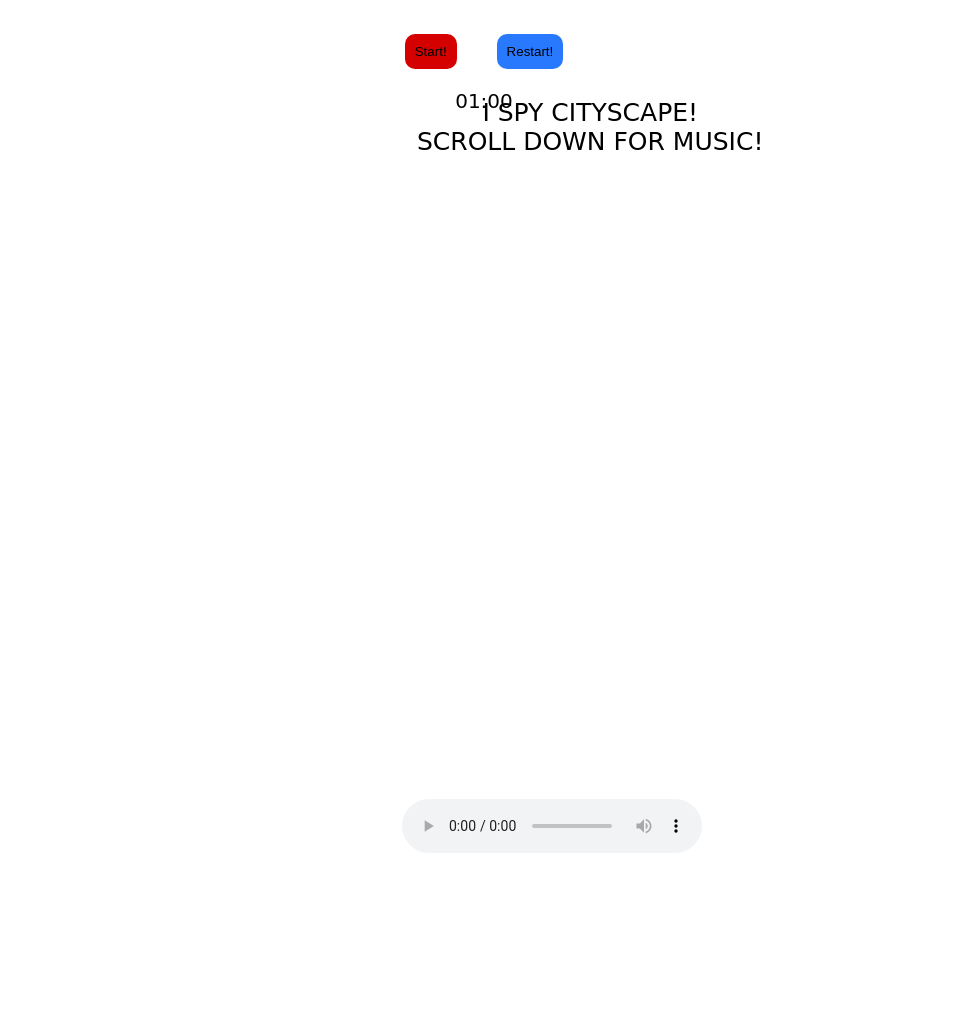
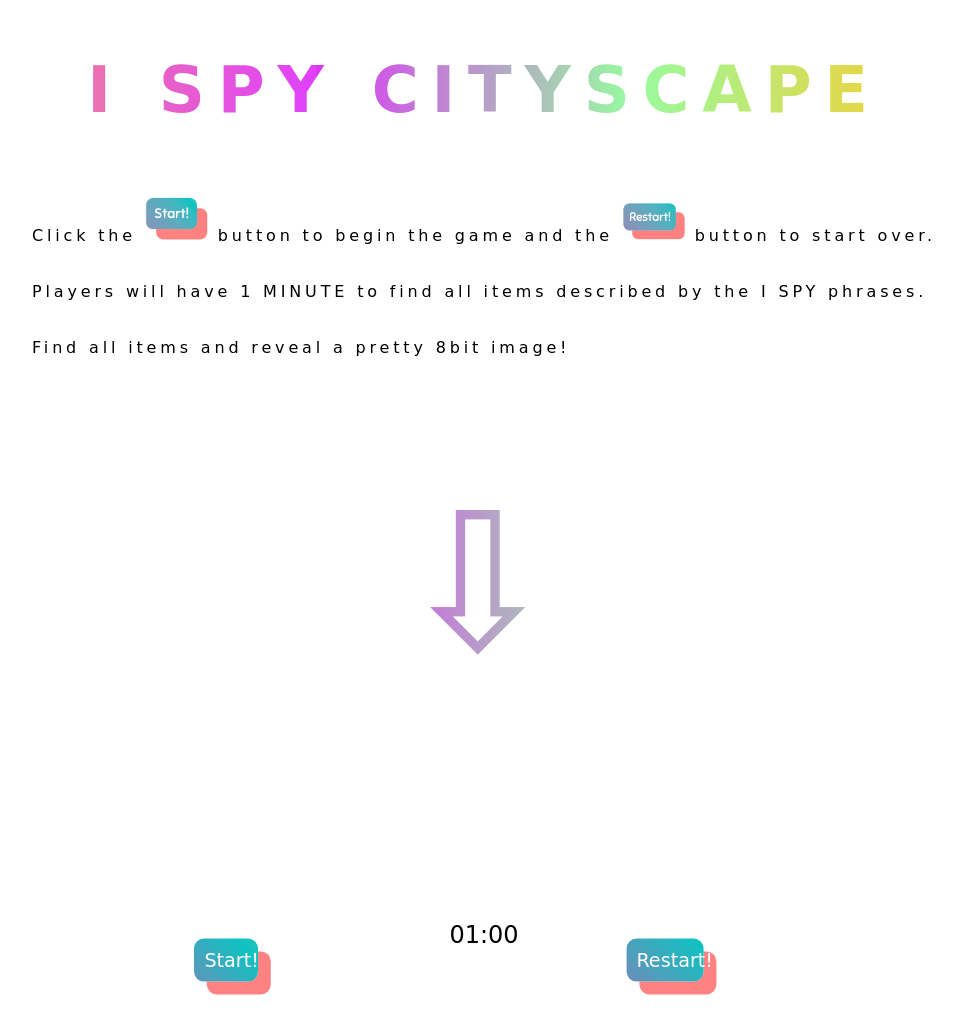
Before and after one commit to dancearchitect/I-SPY-8bit-Cityscape-Game, a plain HTML site: page index.html in a window 1280 px wide. Shown: the top 1025 px of the page, without its empty margins (156-1118 px from the left). Before the commit the page ends 865 px from the top, so only its background shows below. Drawn offline with Linux system fonts and the light colour scheme; a web font is replaced by a local one.

Commit message:
full game update

```diff
--- a/index.html
+++ b/index.html
@@ -1,36 +1,67 @@
 <!DOCTYPE html>
 <html>
   <head>
-		<link rel="stylesheet" href="main.css">
+    <link rel="stylesheet" href="main.css" />
+    <link
+      href="https://fonts.googleapis.com/css?family=Sniglet:400,800&display=swap"
+      rel="stylesheet"
+    />
     <title>I SPY CITYSCAPE</title>
-		<link href="https://fonts.googleapis.com/css?family=Dokdo" rel="stylesheet">
   </head>
   <body>
+
     <!-- CSS Animation Headline -->
-			<p class= "scale-down-hor-center" style="position:absolute;">I SPY CITYSCAPE!<br />SCROLL DOWN FOR MUSIC!</p></br />
+    <div class="background-color">
+      <h2>I SPY CITYSCAPE</h2>
+    </div>
+    <div class="gameplay-intro-container">
+      <p class="gameplay-intro">
+        Click the <img src="startbutton-icon.png" id="start-icon" /> button to
+        begin the game and the
+        <img src="restartbutton-icon.png" id="restart-icon" /> button to start
+        over.<br />Players will have 1 MINUTE to find all items described by the
+        I SPY phrases.
+        <br />
+        Find all items and reveal a pretty 8bit image!
+      </p>
+    </div>
+    <div class="down-arrow-container">
+      <p class="background-color" id="down-arrow">⇩</p>
+    </div>
+
+    <!-- Clock -->
+    <div class="clock-container"><p id="clock"></p></div>
+
 	<!-- Buttons -->
-			<div class="button">
-				<button class="start" onclick="startGame()">Start!</button>
-				<button class="reset" onclick="restartGame()">Restart!</button>
-			</div>
-			<!-- Clock -->
-			<p id="clock"> minutes</p>
+	<div class="button-container">
+      <button class="start-button" onclick="startGame()">Start!</button>
       <!-- Phrases -->
       <p id="new-phrase" style="position:absolute;"></p>
+      <button class="reset-button" onclick="restartGame()">Restart!</button>
+    </div>
+
     <!-- Game -->
-			<div class= "game">
+    <div class="game-container">
       <div class="cityscape">
-					<img id="show-image" src="prjt1_test.png"
-						style="width:1100px;height:1000;position:absolute;z-index:-1;visibility:hidden;">
-					<img id="hidden-img" src="prjt1_next_img.png"
-						style="width:1100px;height:1000;position: absolute;z-index:-1;visibility:hidden;">
+        <img
+          id="first-image"
+          src="prjt1_test.png"
+          style="width:1100px;position:absolute;z-index:-1;visibility:hidden;margin-bottom:5vh;"
+        />
+        <img
+          id="hidden-img"
+          src="prjt1_next_img.png"
+          style="width:1100px;position: absolute;z-index:-1;visibility:hidden;"
+        />
       </div>
 	</div>
+
     <!--MP3 Player https://www.adamvitovsky.com/8bit-trisco -->
-			<!-- Couldn't figure out autoplay, but the ability to stop audio is important -->
-			<audio controls>
-  		<source src="8bit_Trisco_MP3.mp3" type="audio/mp3">
+    <div class="audio-container">
+      <audio controls autoplay>
+        <source src="8bit_Trisco_MP3.mp3" type="audio/mp3" />
       </audio>
+    </div>
     <script type="text/javascript" src="script.js"></script>
   </body>
 </html>
--- a/main.css
+++ b/main.css
@@ -1,51 +1,110 @@
 audio {
-  margin-left: 550px;
+  outline: none;
+  filter: sepia(20%) saturate(70%) grayscale(1) contrast(99%) invert(12%);
+  width: 200px;
+  height: 25px;
 }
 
-button.start {
-  transition: background-color .7s ease;
-  background-color: #d50000;
-	border: none;
-	size: 40px;
-	border-radius: 10px;
-	margin-right: 20px;
-  margin-top: 8px;
+.audio-container {
+  display: flex;
+  justify-content: center;
   padding: 10px;
 }
 
-button.start:hover {
-  background-color: #65ea00;
+#down-arrow {
+  font-size: 12em;
+  display: flex;
+  justify-content: center;
+  font-family: "Sniglet", cursive;
 }
 
-button.reset {
-	transition: background-color .7s ease;
-	background-color: #2979ff;
+h2 {
+  font-family: "Sniglet", cursive;
+  font-weight: 800;
+  font-size: 4em;
+  display: flex;
+  justify-content: center;
+}
+
+#start-icon {
+  width: 5vw;
+}
+
+#restart-icon {
+  width: 5vw;
+}
+
+.gameplay-intro-container {
+  display: flex;
+  justify-content: center;
+  flex-wrap: wrap;
+}
+
+.gameplay-intro {
+  line-height: 3.5em;
+  letter-spacing: 0.3vw;
+  font-size: 1em;
+  margin-bottom: -12vh;
+  font-family: "Sniglet", cursive;
+}
+
+button {
+  transform: translate(-50%, -80%);
+  color: snow;
   border: none;
-	size: 40px;
   border-radius: 10px;
-	margin-left: 20px;
-  margin-top: 8px;
+  outline: none;
+  background: linear-gradient(45deg, #db50ad, #0fc2c2, #eedf56);
+  background-size: 400% 400%;
+  box-shadow: 1vw 1vw 0 rgb(255, 130, 130);
+  cursor: pointer;
+  transition: all 0.3s ease;
   padding: 10px;
 }
-
-button.reset:hover {
-	background-color: #ffeb3b;
+button:hover {
+  animation: gradient 10s ease infinite;
+  box-shadow: 0.2vw 0.2vw 0 lightcoral;
 }
 
-.button {
+@keyframes gradient {
+  50% {
+    background-position: 100% 0;
+  }
+}
+
+.button-container {
   display: flex;
   justify-content: center;
-	font-family: 'Dokdo', cursive;
+  flex-direction: row;
+  justify-content: space-evenly;
 }
 
-p {
+.start-button {
+  width: 5vw;
+  border: none;
+  font-family: "Sniglet", cursive;
+  font-size: 1.2em;
+  outline: none;
+}
+
+.reset-button {
+  width: 6vw;
+  font-family: "Sniglet", cursive;
+  font-size: 1.2em;
+  outline: none;
   text-align: center;
-	font-family: 'Dokdo', cursive;
-	font-size: 20px;
 }
 
 #new-phrase {
-	margin-left: 545px;
+  font-size: 1.2em;
+  font-family: "Sniglet", cursive;
+  padding-top: 30px;
+}
+
+.phrases-container {
+  display: flex;
+  justify-content: center;
+  padding-bottom: 5px;
 }
 
 .cityscape {
@@ -62,22 +121,27 @@ p {
   margin-left: 70px;
 }
 
-.clock {
+.clock-container {
   display: flex;
   justify-content: center;
+  padding-top: 10px;
 }
 
-.game {
+#clock {
+  font-family: "Sniglet", cursive;
+  font-size: 1.5em;
+}
+
+.game-container {
   display: flex;
+  justify-content: center;
   flex-direction: row;
-	margin-left: 80px;
 }
 
 #hidden-img {
   width: 1080px;
   height: 615px;
 }
-
 
 .a {
   width: 100%;
@@ -208,7 +272,6 @@ p {
   width: 30px;
   height: 30px;
   margin-left: 140px;
-
 }
 /*garlic*/
 .item7 {
@@ -250,44 +313,38 @@ p {
   user-select: none;
 }
 
-p.scale-down-hor-center {
-	margin-left: 565px;
-	margin-top: 90px;
-	font-size: 25px;
+.background-color h2,
+#down-arrow {
+  color: #000;
+  letter-spacing: 1vw;
+  background: rgba(255, 253, 160, 1);
+  background: -webkit-linear-gradient(
+      left,
+      #d820f5e8 0%,
+      #97fba0 25%,
+      #ffca28 50%,
+      #e040fb 100%
+    )
+    repeat;
+  -webkit-background-clip: text;
+  -ms-background-clip: text;
+  -moz-background-clip: text;
+  background-clip: text;
+  -webkit-text-fill-color: transparent;
+  -ms-text-fill-color: transparent;
+  -moz-text-fill-color: transparent;
+  text-fill-color: transparent;
+  -webkit-animation-name: masked-animation;
+  -webkit-animation-duration: 50s;
+  -webkit-animation-iteration-count: infinite;
+  -webkit-animation-timing-function: linear;
 }
 
-.scale-down-hor-center {
-	-webkit-animation: scale-down-hor-center 2s cubic-bezier(0.250, 0.460, 0.450, 0.940) reverse both;
-	        animation: scale-down-hor-center 2s cubic-bezier(0.250, 0.460, 0.450, 0.940) reverse both;
-}
-
-/* ----------------------------------------------
- * Generated by Animista on 2019-4-6 3:55:51
- * w: http://animista.net, t: @cssanimista
- * ---------------------------------------------- */
-
-/**
- * ----------------------------------------
- * animation scale-down-hor-center
- * ----------------------------------------
- */
-@-webkit-keyframes scale-down-hor-center {
+@-webkit-keyframes masked-animation {
   0% {
-    -webkit-transform: scaleX(1);
-            transform: scaleX(1);
+    background-position: 0 0;
   }
   100% {
-    -webkit-transform: scaleX(0.3);
-            transform: scaleX(0.3);
+    background-position: -8000px -3000px;
   }
 }
-@keyframes scale-down-hor-center {
-  0% {
-    -webkit-transform: scaleX(1);
-            transform: scaleX(1);
-  }
-  100% {
-    -webkit-transform: scaleX(0.3);
-            transform: scaleX(0.3);
-  }
-}
--- a/script.js
+++ b/script.js
@@ -2,15 +2,18 @@
 
 //create a variable with the value of an array of objects of I Spy phrases and images
 let itemArray = [
-	{phrase:`something fluffy with claws.`, img: 'cat.png'},
-	{phrase:`somethin- AHHH I'M BEING ABDUCTED!!!!`, img: 'sci-fi.png'},
-	{phrase:`something 3D OOOOOOOOOOOOO AAHHHH`, img: '3d-glasses.png'},
-	{phrase:`something filled with honey mmm...`, img: 'hornet-hive.png'},
-	{phrase:`something... BBBRRRAAAIIINNNNSSZZZ`, img: 'zombie.png'},
-	{phrase:`something very, very spoopy ooOOOoOOoOoo.`, img: 'ghost.png'},
-	{phrase:`something good for vampires, bad for breath.`, img: 'garlic.png'},
-	{phrase:`something no one ever pays attention to.`, img: 'stop-sign.png'},
-	{phrase:`something full of fire in the sky! Very safe.`, img: 'hot-air-balloon.png'}
+  { phrase: `something fluffy with claws.`, img: "cat.png" },
+  { phrase: `somethin- AHHH I'M BEING ABDUCTED!!!!`, img: "sci-fi.png" },
+  { phrase: `something 3D OOOOOOOOOOOOO AAHHHH`, img: "3d-glasses.png" },
+  { phrase: `something filled with honey mmm...`, img: "hornet-hive.png" },
+  { phrase: `something... BBBRRRAAAIIINNNNSSZZZ`, img: "zombie.png" },
+  { phrase: `something very, very spoopy ooOOOoOOoOoo.`, img: "ghost.png" },
+  { phrase: `something good for vampires, bad for breath.`, img: "garlic.png" },
+  { phrase: `something no one ever pays attention to.`, img: "stop-sign.png" },
+  {
+    phrase: `something full of fire in the sky! Very safe.`,
+    img: "hot-air-balloon.png"
+  }
 ];
 
 //set up variables in global scope
@@ -20,32 +23,41 @@ let randomIndex = null;
 //set variable to empty, or undefined, value
 let randomObject;
 
-
 function playGame() {
   //select the background image container
-	const cityDiv = document.querySelector('.cityscape');
+  const cityDiv = document.querySelector(".cityscape");
 
   //create variables assigned to arrays
-	const gridClass = ['a', 'b', 'c', 'd', 'e', 'f', 'g', 'h', 'i'];
-	const imageClass = ['item1', 'item2', 'item3', 'item4', 'item5', 'item6', 'item7', 'item8', 'item9'];
+  const gridClass = ["a", "b", "c", "d", "e", "f", "g", "h", "i"];
+  const imageClass = [
+    "item1",
+    "item2",
+    "item3",
+    "item4",
+    "item5",
+    "item6",
+    "item7",
+    "item8",
+    "item9"
+  ];
 
   //loop through first container class based on array length
   for (let i = 0; i < gridClass.length; i++) {
     //create variable and create a div
-		const gridAreaDivs = document.createElement('div');
+    const gridAreaDivs = document.createElement("div");
     //assigns the gridClass array as a class to the divs
     gridAreaDivs.className = `${gridClass[i]}`;
 
     //create variable and create a div named img
-		const itemImg = document.createElement('img');
+    const itemImg = document.createElement("img");
     //assigns the imageClass array as a class to the div
     itemImg.classList.add(`${imageClass[i]}`);
     //sets a source attribute to the img div based on the specified array object
-		itemImg.setAttribute('src', itemArray[i].img);
+    itemImg.setAttribute("src", itemArray[i].img);
     //sets a name attribute called clickable to the img div
-		itemImg.setAttribute('name', 'clickable');
+    itemImg.setAttribute("name", "clickable");
     //sets an id attribute to the img div based on the specified array object
-		itemImg.setAttribute('id', itemArray[i].img);
+    itemImg.setAttribute("id", itemArray[i].img);
 
     //adds the itemImg div class to the gridAreaDivs div
     gridAreaDivs.appendChild(itemImg);
@@ -54,23 +66,23 @@ function playGame() {
   }
 
   //makes items clickable and use evt function run function
-	cityDiv.addEventListener('click', (evt) => {
+  cityDiv.addEventListener("click", evt => {
     //strict condition that targets the name of the item array
     //and the objects with the name clickable
-		if (evt.target.name === 'clickable') {
+    if (evt.target.name === "clickable") {
       //strict condition that targets the first attribute value
       //and compares to the image clicked
-			if(evt.target.attributes[1].value === randomObject.img){
+      if (evt.target.attributes[1].value === randomObject.img) {
         //if the above conditions are true stop displaying the item clicked
-				evt.target.style.display = 'none';
+        evt.target.style.display = "none";
 
         //filter through the array for its objects
-			  itemArray = itemArray.filter((obj)=>{
+        itemArray = itemArray.filter(obj => {
           //if the object image does not match the id, return
           return obj.img != evt.target.id;
-				})
+        });
         //condition pertaining to the array length
-				if(itemArray.length){
+        if (itemArray.length) {
           //call function if condition is met
           shuffleArray();
         } else {
@@ -81,8 +93,7 @@ function playGame() {
     }
   });
   shuffleArray();
-};
-
+}
 
 function shuffleArray() {
   //sets variable with the value of a random number up to the length of the array
@@ -93,36 +104,36 @@ function shuffleArray() {
   //creates variable and assigns the array's index phrase
   let text = randomObject.phrase;
   //creates variable and assigns the new-phrase div grabbed from the HTML
-	let newphrase = document.getElementById('new-phrase');
+  let newphrase = document.getElementById("new-phrase");
   //creates variable and assigns the array's index image
   let img = randomObject.img;
-
 
   //give the newphrase variable text content
   //value is the string plus the array phrase
   newphrase.textContent = `I spy... ${text}`;
-
-};
-
+}
 
 function endGame() {
   //switches 8bit image
   fadeImg();
   //creates pop up
-		alert('Good job!');
-};
+  alert("Good job!");
+}
+
 
 function restartGame() {
   //reload page when button is clicked
-	{window.location.reload();}
+  {
+    window.location.reload();
+  }
 }
 
 // CLOCK ------------------------------------------------------------
 
 //creates variable and gives value of clock div
-const timer = document.getElementById('clock');
+const timer = document.getElementById("clock");
 //creates variable and gives value of button div
-const button = document.getElementsByTagName('button')[0];
+const button = document.getElementsByTagName("button")[0];
 
 //creates variable and gives value of time in seconds
 let time = 60;
@@ -130,25 +141,30 @@ let time = 60;
 let start = false;
 
 //converts time numeral to a string with the value of a function
-timer.innerHTML = prettyTime();
+timer.innerHTML = countDown();
 
 function startGame() {
-	//condition of if start is not false, or true
+  //condition if start is false
   if (!start) {
     //creates variable with the value of a function set to a fixed time delay
-		const interval = setInterval(function(){
+    const interval = setInterval(function() {
       //subtract one from time
       time = time - 1;
       //reiterate number to string conversion
-			timer.innerHTML = prettyTime();
+      timer.innerHTML = countDown();
       //condition of if no time, or time is 0
-			if(!time) {
+      if (!time) {
         //removes the interval function and stops clock
         clearInterval(interval);
         //creates pop up
-				alert('Out of time! Try again!');
+        alert("Out of time! Try again!");
         //reload page when alert is clicked
-				{window.location.reload();}
+        {
+          window.location.reload();
+        }
+	  }
+	  if (itemArray.length === 0) {
+		clearInterval(interval);
 	  }
       //sets delay of interval in milliseconds
     }, 1000);
@@ -158,9 +174,9 @@ function startGame() {
     //starts timer
     start = true;
   }
-};
+}
 
-function prettyTime() {
+function countDown() {
   //creates variable and gives value of seconds divided by 60
   let minutes = Math.floor(time / 60);
   //creates variable and gives value of function with argument
@@ -175,32 +191,32 @@ function prettyTime() {
 
   //returns variables to function
   return minutesString + ":" + secondsString;
-};
+}
 
 //converts numbers to string
 function normalizeString(string) {
   //condition of if string length is less than two characters
-	if(string.length < 2) {
+  if (string.length < 2) {
     //add 0 to string
     string = "0" + string;
   }
-	if(string.length < 2) {
+  if (string.length < 2) {
     string = "0" + string;
   }
   //returns string to function
   return string;
-};
+}
 
 //HIDE AND SHOW IMAGE ----------------------------------------------
-function showImage(){
+function showImage() {
   //gets the id of the image and displays it as visible
   //this method won't effect the document layout
-		document.getElementById('show-image').style.visibility='visible';
+  document.getElementById("first-image").style.visibility = "visible";
 }
 
 function fadeImg() {
   //gets the id of the bottom image and displays as visible
-	document.getElementById('hidden-img').style.visibility='visible';
+  document.getElementById("hidden-img").style.visibility = "visible";
   //gets the id of the top image and displays as hidden
-	document.getElementById('show-image').style.visibility='hidden';
-		};
+  document.getElementById("first-image").style.visibility = "hidden";
+}
```
Also changed, not shown: restartbutton-icon.png (added), startbutton-icon.png (added). Lines whose indentation alone changed are shown as unchanged.
